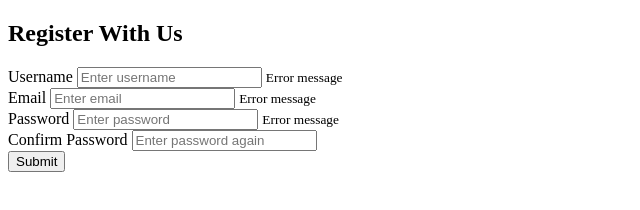
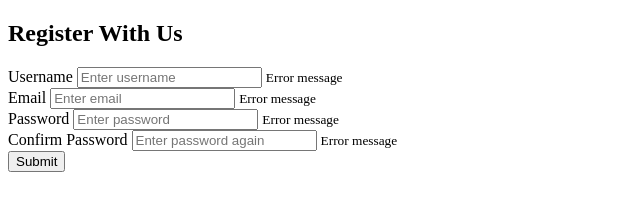
Before and after one commit to DariuszOkonski/brad-form-validator, a plain HTML site: page index.html in a window 1280 px wide. Shown: the full height of the page, 0-640 px from the left. Drawn offline with Linux system fonts and the light colour scheme.

Commit message:
add small tag to password2

```diff
--- a/index.html
+++ b/index.html
@@ -33,6 +33,7 @@
             <div class="form-control">
                 <label for="password2">Confirm Password</label>
                 <input type="password" id="password2" placeholder="Enter password again">
+                <small>Error message</small>
             </div>
 
             <button>Submit</button>
```
